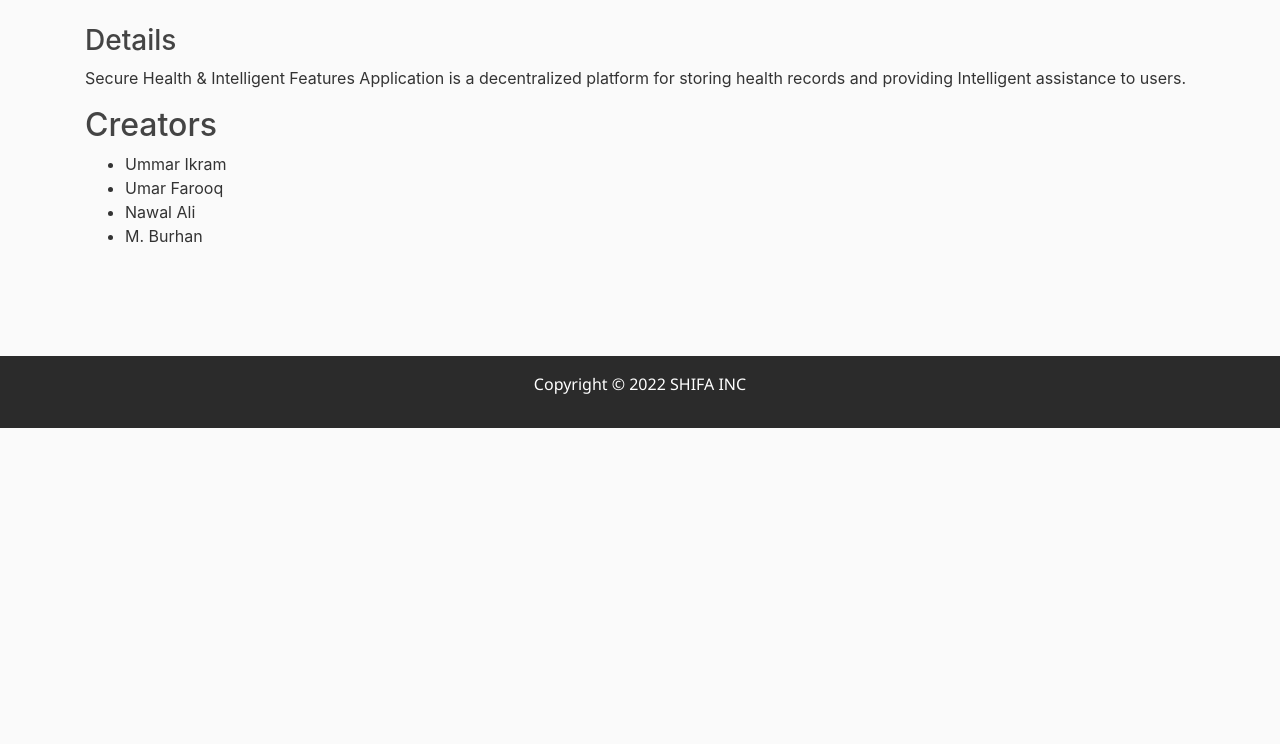
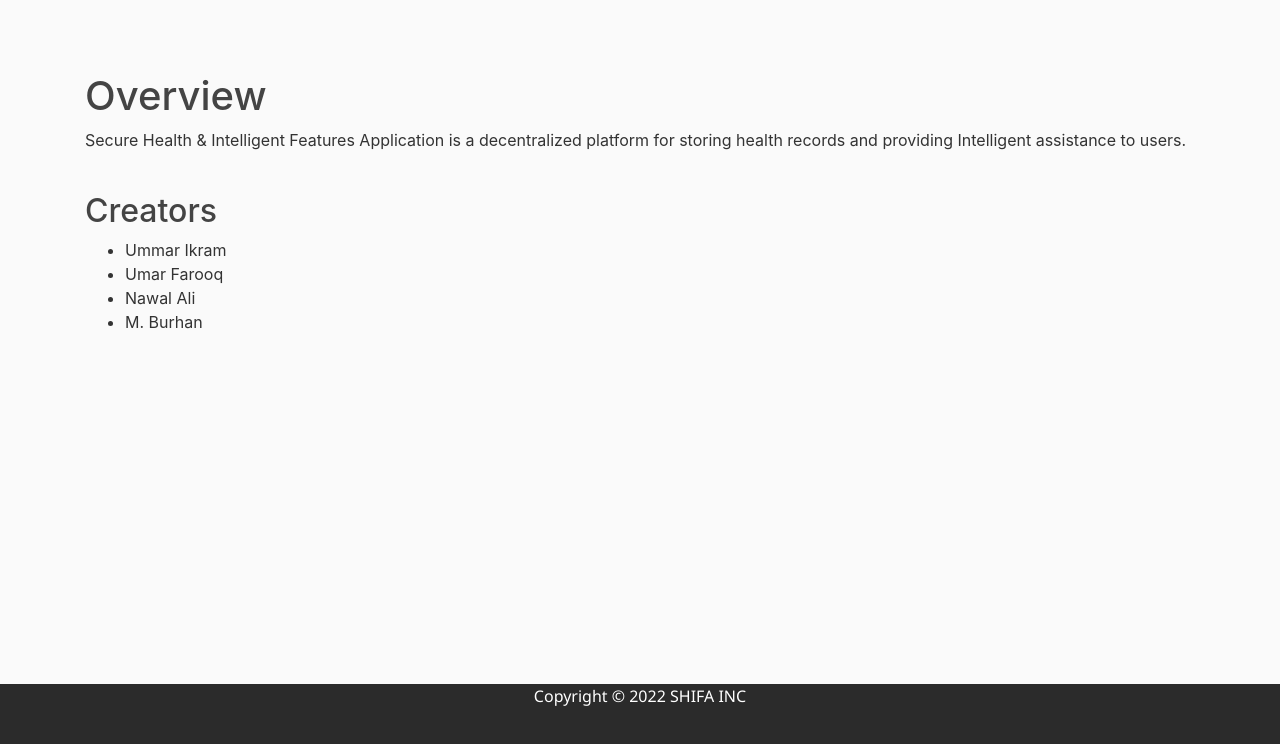
Before and after one commit to SHIFA-HEALTHCARE/SHIFA-AI, a Flask app: page / in a window 1280 px wide. Shown: the part 56-800 px from the top of the page. Run offline with Flask 2, Linux system fonts and the light colour scheme; some libraries are stand-ins or nearby versions.

Commit message:
Fixed footer and added git ignore

```diff
--- a/template/home.html
+++ b/template/home.html
@@ -15,13 +15,14 @@
     <style>
     #main-footer
     {
+      position:absolute;
+      bottom:0;
+      width:100%;
+      height:60px;   /* Height of the footer */
       color: #FFFFFF;
       font-family: "Segoe UI";
       background: #2B2B2B;
       text-align: center;
-      margin-top: 108px;
-      padding: 16px;
-      bottom: 8px;
     }</style>
 <body>
 
@@ -43,10 +44,11 @@
   </nav>
 </header>
 
-  <div class= "container">
+  <div class= "container" style="margin-top: 10%">
 
-    <h3>Details </h3>
+    <h1>Overview</h1>
     <p>Secure Health & Intelligent Features Application is a decentralized platform for storing health records and providing Intelligent assistance to users. </p>
+    <br>
     <h2>Creators </h2>
     <ul>
       <li>Ummar Ikram</li>
```
Also changed, not shown: template/diabetes.html (+6 -5 lines), template/heart.html (+8 -6 lines), template/liver.html (+7 -6 lines), README.md, 1 other file.
